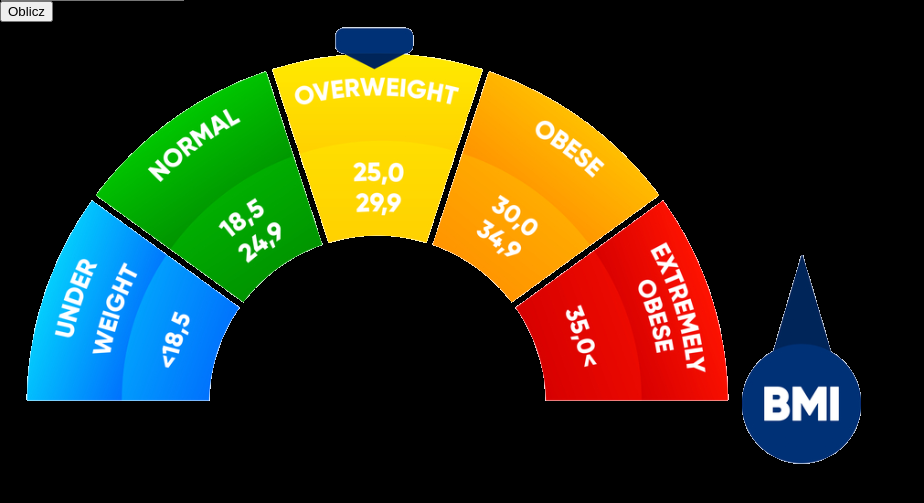
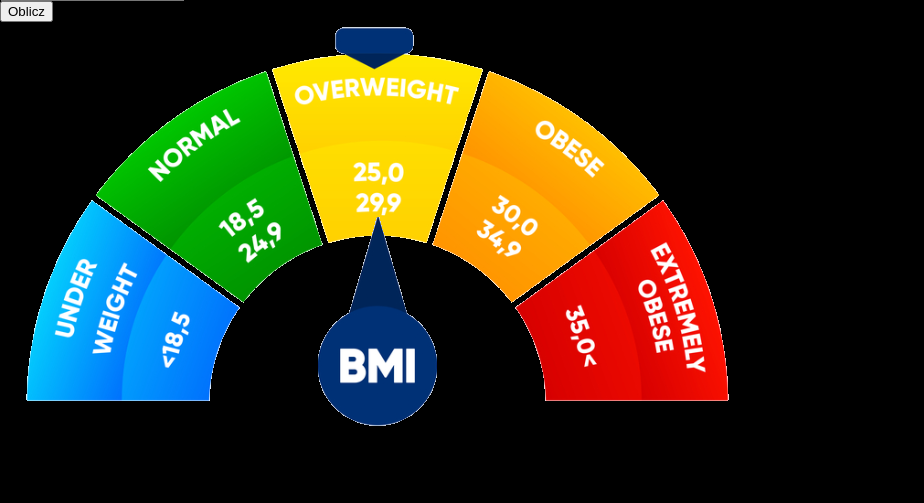
Before and after one commit to lon40seminarium-kotzian-oskar/lon40seminarium-kotzian-oskar-ale-moze-dziala, a Django app: page /bmi/ in a window 1280 px wide. Shown: the part 276-779 px from the top of the page, without its empty margins (0-924 px from the left). Run offline with Django 5.2, Linux system fonts and the light colour scheme; data that the repository does not hold is empty.

Commit message:
dodane bmi v5

```diff
--- a/bmi/templates/bmi/index.html
+++ b/bmi/templates/bmi/index.html
@@ -20,7 +20,7 @@
     <div id="odpowiedz"></div>
     <div class="container">
         <img src="{% static 'bmi/images/bmi.png' %}">
-        <img src="{% static 'bmi/images/strzalka.png' %}">
+        <img src="{% static 'bmi/images/strzalka.png' %}" class="image2" id="image2">
     </div>
 
 {% endblock content %}
```
